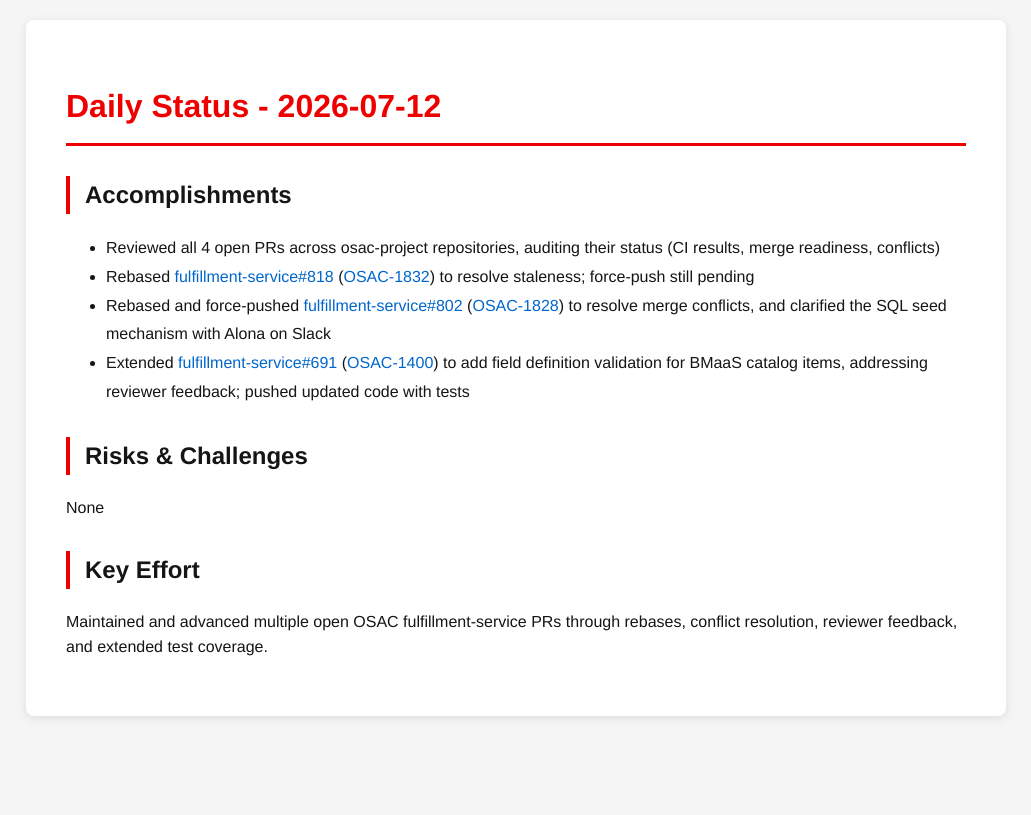
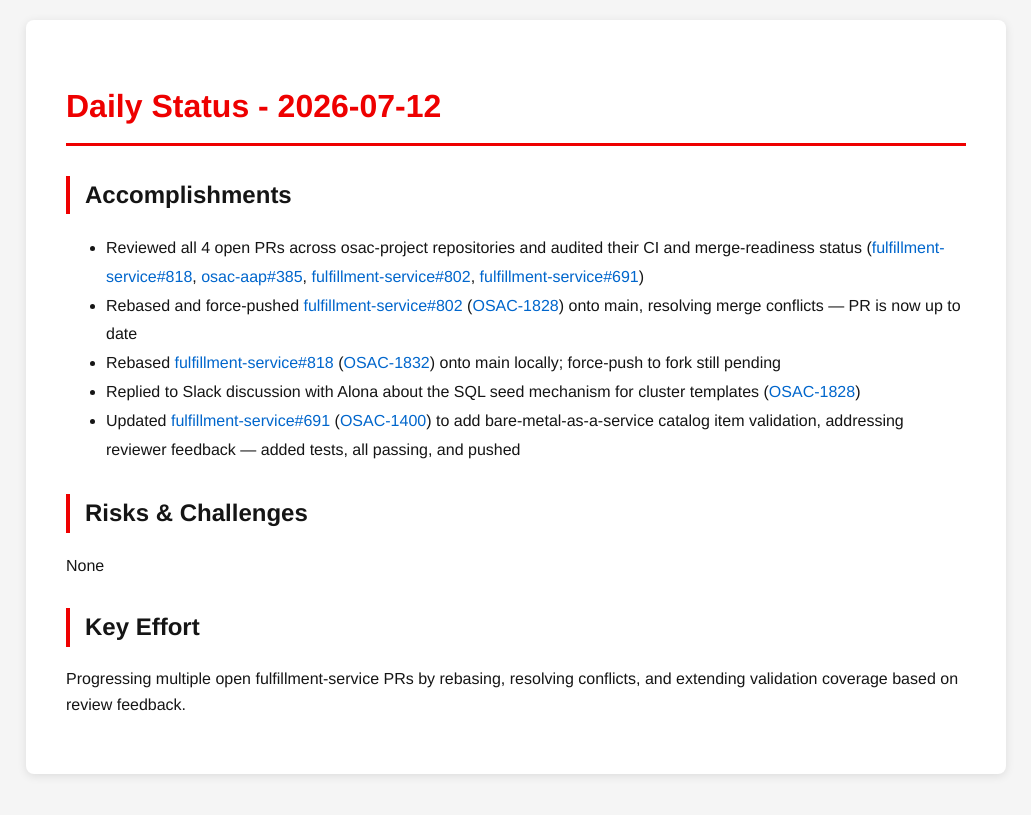
Before and after one commit to tzvatot/daily-status, a Jekyll site: the page built from 2026-07-12.md, in a window 1280 px wide. Shown: the top 815 px of the page, without its empty margins (124-1155 px from the left). Built offline with Jekyll 4.4.1, drawn with Linux system fonts in a browser that asks for light colours.

Commit message:
Daily status update - 2026-07-12

```diff
--- a/2026-07-12.md
+++ b/2026-07-12.md
@@ -7,13 +7,14 @@ date: 2026-07-12
 # Daily Status - 2026-07-12
 
 ## Accomplishments
-- Reviewed all 4 open PRs across osac-project repositories, auditing their status (CI results, merge readiness, conflicts)
-- Rebased [fulfillment-service#818](https://github.com/osac-project/fulfillment-service/pull/818) ([OSAC-1832](https://redhat.atlassian.net/browse/OSAC-1832)) to resolve staleness; force-push still pending
-- Rebased and force-pushed [fulfillment-service#802](https://github.com/osac-project/fulfillment-service/pull/802) ([OSAC-1828](https://redhat.atlassian.net/browse/OSAC-1828)) to resolve merge conflicts, and clarified the SQL seed mechanism with Alona on Slack
-- Extended [fulfillment-service#691](https://github.com/osac-project/fulfillment-service/pull/691) ([OSAC-1400](https://redhat.atlassian.net/browse/OSAC-1400)) to add field definition validation for BMaaS catalog items, addressing reviewer feedback; pushed updated code with tests
+- Reviewed all 4 open PRs across osac-project repositories and audited their CI and merge-readiness status ([fulfillment-service#818](https://github.com/osac-project/fulfillment-service/pull/818), [osac-aap#385](https://github.com/osac-project/osac-aap/pull/385), [fulfillment-service#802](https://github.com/osac-project/fulfillment-service/pull/802), [fulfillment-service#691](https://github.com/osac-project/fulfillment-service/pull/691))
+- Rebased and force-pushed [fulfillment-service#802](https://github.com/osac-project/fulfillment-service/pull/802) ([OSAC-1828](https://redhat.atlassian.net/browse/OSAC-1828)) onto main, resolving merge conflicts — PR is now up to date
+- Rebased [fulfillment-service#818](https://github.com/osac-project/fulfillment-service/pull/818) ([OSAC-1832](https://redhat.atlassian.net/browse/OSAC-1832)) onto main locally; force-push to fork still pending
+- Replied to Slack discussion with Alona about the SQL seed mechanism for cluster templates ([OSAC-1828](https://redhat.atlassian.net/browse/OSAC-1828))
+- Updated [fulfillment-service#691](https://github.com/osac-project/fulfillment-service/pull/691) ([OSAC-1400](https://redhat.atlassian.net/browse/OSAC-1400)) to add bare-metal-as-a-service catalog item validation, addressing reviewer feedback — added tests, all passing, and pushed
 
 ## Risks & Challenges
 None
 
 ## Key Effort
-Maintained and advanced multiple open OSAC fulfillment-service PRs through rebases, conflict resolution, reviewer feedback, and extended test coverage.
+Progressing multiple open fulfillment-service PRs by rebasing, resolving conflicts, and extending validation coverage based on review feedback.
```
